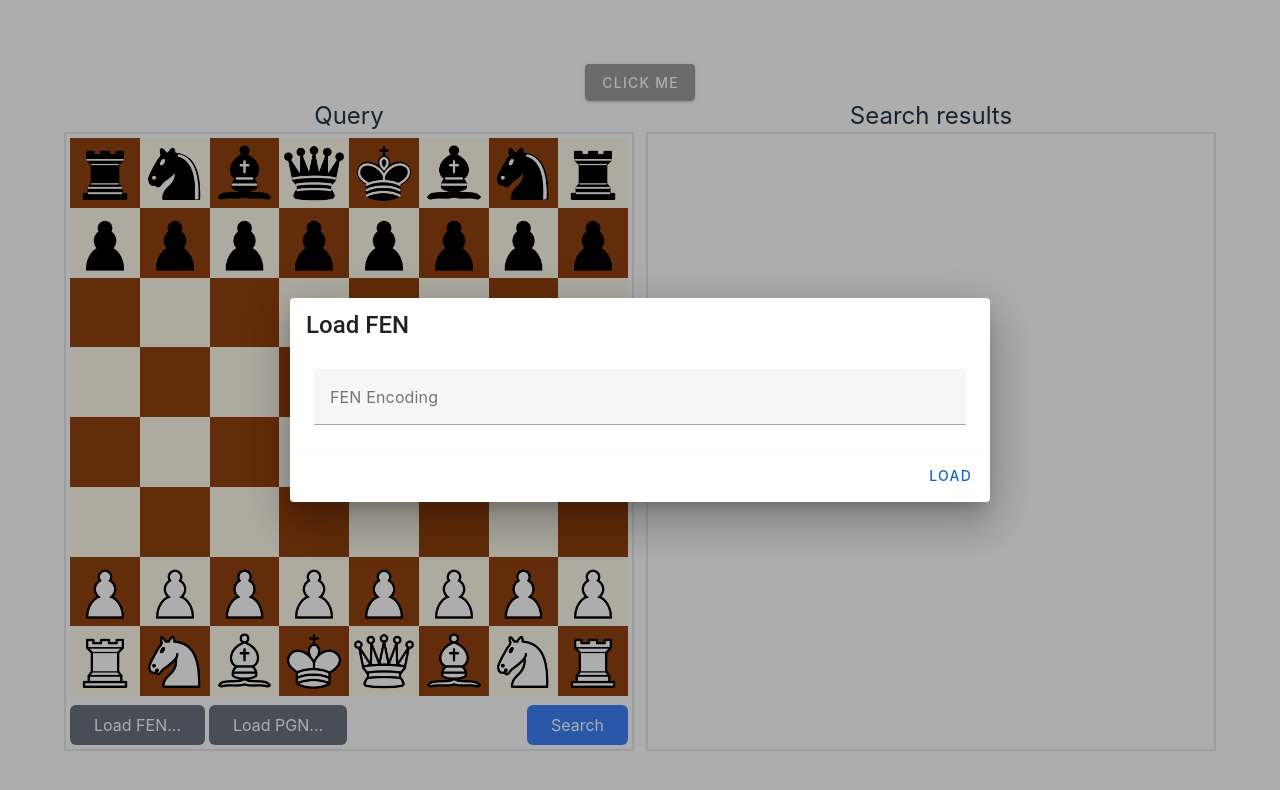
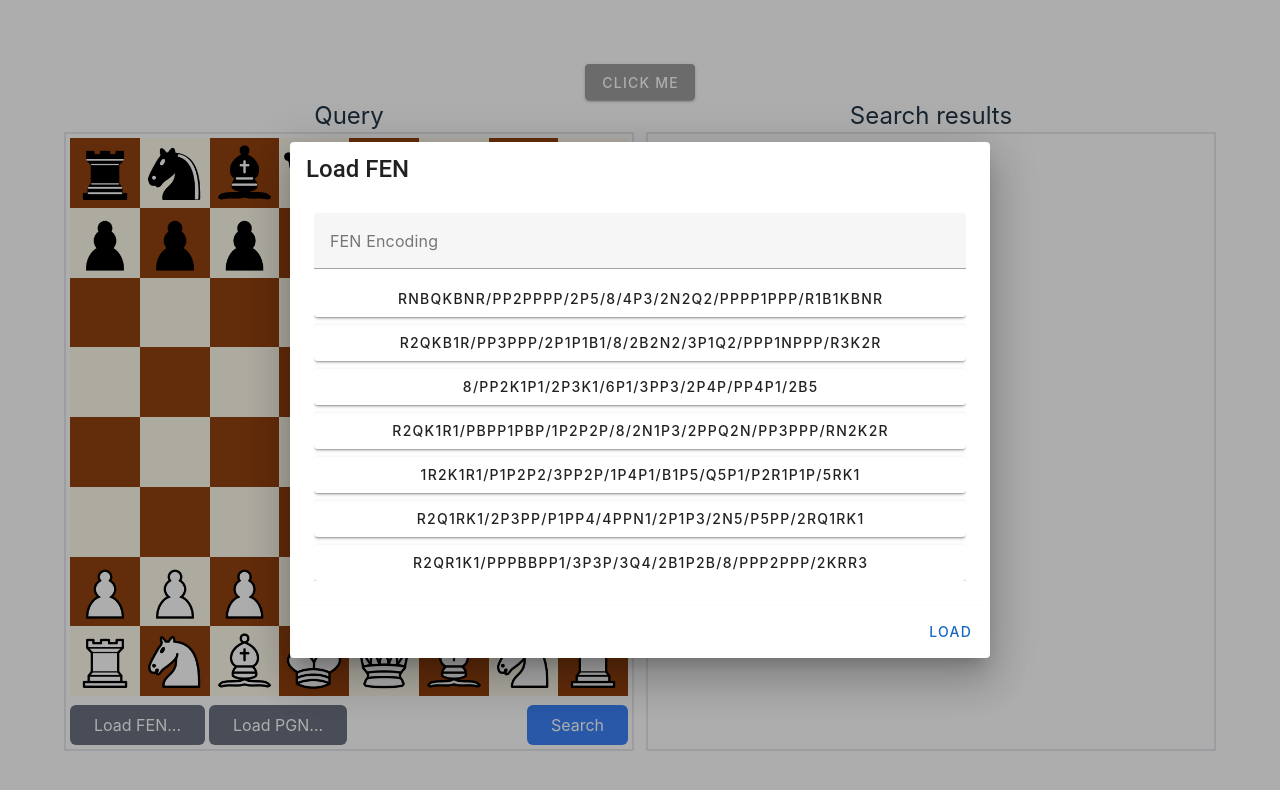
Before and after one commit to RobMandelings/InformationRetrieval, a Vue app in the folder app/client/: page /chess in a window 1280 px wide. Both pictures are taken after a click on the button "Load FEN...". Shown: the top 790 px of the page. Built offline with nearby package versions, Linux system fonts and the light colour scheme.

Commit message:
Front-end improvements

```diff
--- a/app/client/src/components/ChessBoard.vue
+++ b/app/client/src/components/ChessBoard.vue
@@ -41,8 +41,8 @@ export default {
       let black = row % 2 !== 0;
       if ((row * 8 + column) % 2 !== 0) black = !black;
 
-      if (black) return this.highlight ? 'bg-emerald-50' : 'bg-amber-50';
-      else return this.highlight ? 'bg-emerald-800' : 'bg-amber-800';
+      if (black) return this.highlight ? 'bg-yellow-100' : 'bg-amber-50';
+      else return this.highlight ? 'bg-yellow-500' : 'bg-amber-800';
     },
     handleResize() {
       if (this.$refs["chess-board"]) {
--- a/app/client/src/components/ChessGameViewer.vue
+++ b/app/client/src/components/ChessGameViewer.vue
@@ -1,5 +1,5 @@
 <template>
-  <div class="flex flex-col">
+  <div class="flex flex-col space-y-3">
     <div class="h-2/3">
       <div class="flex flex-row h-full w-full">
         <div class="w-2/5">
@@ -14,9 +14,11 @@
         <div class="w-3/5">
           <!--   Selected board vue     -->
           <!--          <div class="h-full w-full bg-blue-500"></div>-->
-          <chess-board class="h-full w-full"
-                       :highlight="this.selectedMoveNr === this.documentData.move_nr"
-                       :state="this.selectedBoard"></chess-board>
+          <div class="border-4 mt-1 mr-1">
+            <chess-board class="h-full w-full"
+                         :highlight="this.selectedMoveNr === this.documentData.move_nr"
+                         :state="this.selectedBoard"></chess-board>
+          </div>
         </div>
       </div>
     </div>
@@ -24,11 +26,16 @@
       <div class="flex flex-row h-full w-full gap-2 overflow-x-auto">
         <template v-for="(board, move_nr) in boards">
           <div class="flex flex-col flex-shrink-0 flex-grow-0" style="width: 150px">
-            <div class="border-2 hover:border-green-600 h-full w-full">
+            <div :class="move_nr === this.selectedMoveNr ? 'border-green-600' : 'border-gray-800'"
+                 class="border-4 focus:ring-0 hover:border-sky-600 transition h-full w-full"
+                 tabindex="0"
+                 ref="scroll-board"
+                 @keydown.prevent.stop="keyPressedInScroll($event)"
+                 @click="boardClicked(move_nr)"
+            >
               <chess-board
                   :highlight="move_nr === this.documentData.move_nr"
                   :state="board"
-                  @click="boardClicked(move_nr)"
               ></chess-board>
             </div>
             <div>Move {{ move_nr }}</div>
@@ -89,7 +96,24 @@ export default {
     },
     boardClicked(move_nr) {
       this.selectedMoveNr = move_nr;
+      const boardElem = this.$refs[`scroll-board`][move_nr];
+      this.$nextTick(() => {
+        boardElem.focus();
+      })
     },
+    mod(n, m) {
+      return ((n % m) + m) % m;
+    },
+    keyPressedInScroll(event) {
+      event = event || window.event;
+      let charCode = event.keyCode || event.which;
+
+      if (charCode === 65 || charCode === 37) { // a or left
+        this.boardClicked(this.mod(this.selectedMoveNr - 1, this.boards.length))
+      } else if (charCode === 68 || charCode === 39) {// d or right
+        this.boardClicked(this.mod(this.selectedMoveNr + 1, this.boards.length))
+      }
+    }
   }
 }
 
--- a/app/client/src/views/Chess.vue
+++ b/app/client/src/views/Chess.vue
@@ -20,13 +20,20 @@
             Load FEN
           </v-card-title>
 
-          <v-card-text>
+          <v-card-text class="space-y-3 text-left">
             <v-text-field
                 label="FEN Encoding"
                 :rules="rules"
                 hide-details="auto"
                 v-model="fenEncodingInput"
             ></v-text-field>
+            <div class="space-y-2 overflow-auto" style="max-height: 300px">
+              <template v-for="fen in exampleFenStates">
+                <v-btn block @click="fenEncodingInput = fen; submitLoadFEN()">
+                  {{ fen }}
+                </v-btn>
+              </template>
+            </div>
           </v-card-text>
 
           <v-divider></v-divider>
@@ -36,7 +43,7 @@
             <v-btn
                 color="primary"
                 text
-                @click="loadFenEncodingFromInput(); dialog = false;"
+                @click="submitLoadFEN();"
             >
               Load
             </v-btn>
@@ -100,6 +107,20 @@ export default {
       retrievedDocuments: [],
       testDocument: null,
       dialog: false,
+      exampleFenStates: [
+        'rnbqkbnr/pp2pppp/2p5/8/4p3/2N2Q2/PPPP1PPP/R1B1KBNR',
+        'r2qkb1r/pp3ppp/2p1p1b1/8/2B2n2/3P1Q2/PPP1NPPP/R3K2R',
+        '8/pp2k1p1/2p3K1/6p1/3PP3/2P4P/PP4P1/2b5',
+        'r2qk1r1/pbpp1pbp/1p2p2p/8/2n1P3/2PPQ2N/PP3PPP/RN2K2R',
+        '1r2k1r1/p1p2p2/3pp2p/1P4p1/b1P5/Q5P1/P2R1P1P/5RK1',
+        'r2q1rk1/2p3pp/p1Pp4/4pPn1/2P1P3/2N5/P5PP/2RQ1RK1',
+        'r2qr1k1/pppbbpp1/3p3p/3Q4/2B1P2B/8/PPP2PPP/2KRR3',
+        'r3k2r/pp2b1pp/2p1N1b1/8/8/2PPP3/PP4PP/R3K2R',
+        '1r2k1r1/p1p2p2/3pp2p/1P4p1/8/Q5P1/P2R1P1P/5RK1',
+        'r2q1rk1/2p4p/p1Pp2p1/4pPn1/2P1P3/2N5/P5PP/2RQR1K1',
+        'r2qkb1r/pp3ppp/2p1p1b1/8/2B2n2/3P1Q2/PPP1NPPP/R3K2R',
+        'r2qk1r1/pbpp1pbp/1pn1p2p/8/2B1P3/2PP1Q1N/PP3PPP/RN2K2R'
+      ],
       fenEncodingInput: ''
     }
   },
@@ -166,8 +187,9 @@ export default {
       this.searching = false;
     },
 
-    loadFenEncodingFromInput() {
+    submitLoadFEN() {
       this.state = decodeState(this.fenEncodingInput);
+      this.dialog = false;
     }
   }
 }
```
Also changed, not shown: 2 other files (tests, documents, lock files or other folders).
